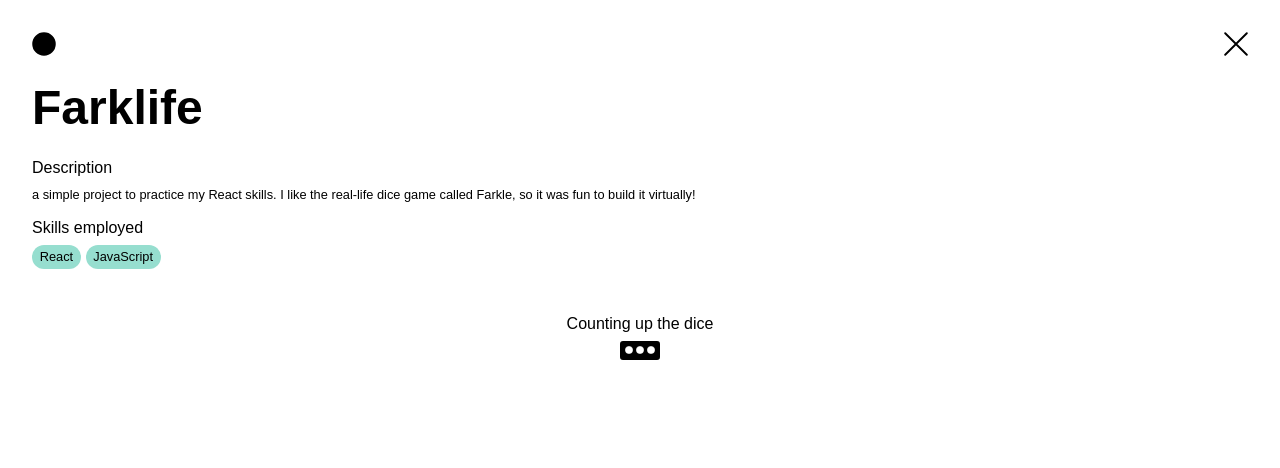
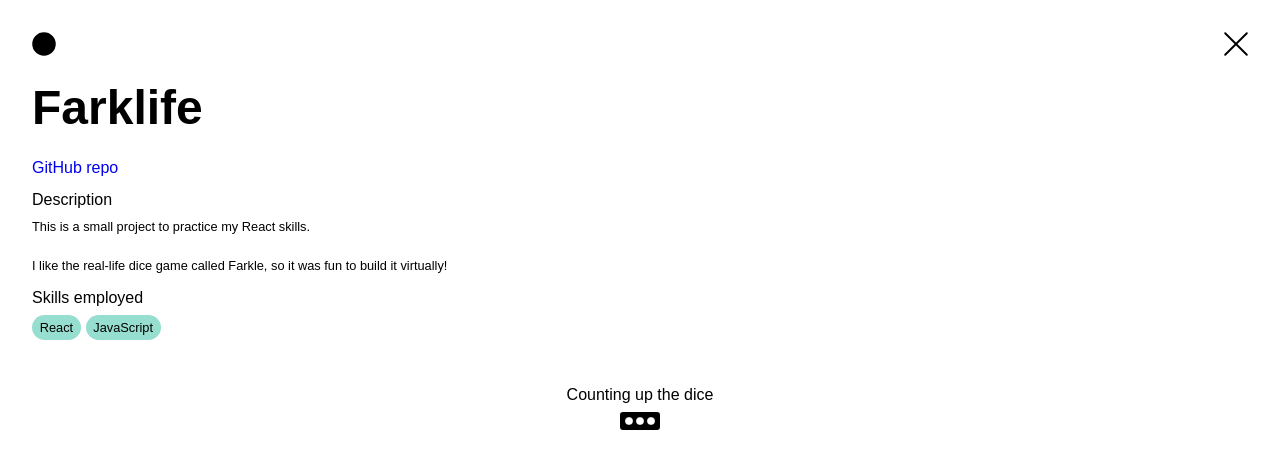
Before and after one commit to djpo/poppe-club, a SvelteKit app: page /projects/farklife in a window 1280 px wide. Shown: the top 468 px of the page. Built offline with nearby package versions, Linux system fonts and the light colour scheme.

Commit message:
render text line breaks

```diff
--- a/src/routes/content.ts
+++ b/src/routes/content.ts
@@ -2,7 +2,7 @@ export type BubbleList = string[];
 
 export type ContentChunk = {
   label: string;
-  type: "text" | "bubbleList";
+  type: "text" | "bubbleList" | "githubLink";
   content: string | BubbleList;
 };
 
--- a/src/routes/projects-content.ts
+++ b/src/routes/projects-content.ts
@@ -24,9 +24,20 @@ export const projects: Project[] = [
     ],
     contentChunks: [
       {
+        label: "GitHub link",
+        type: "githubLink",
+        content: "https://github.com/djpo/fluesterpost",
+      },
+      {
         label: "Description",
         type: "text",
-        content: `(more description coming soon) got to engage my passion for human languages. look at this design! look at these funny examples!`,
+        content: `
+          (more description coming soon)
+          <br /><br />
+          got to engage my passion for human languages.
+          <br /><br />
+          look at this design! look at these funny examples!
+        `,
       },
       {
         label: "Skills employed",
@@ -57,11 +68,17 @@ export const projects: Project[] = [
       {
         label: "Tasks",
         type: "text",
-        content: `– Create, improve, and bugfix mature consumer apps using React Native and React
+        content: `
+          – Create, improve, and bugfix mature consumer apps using React Native and React
+          <br />
           – Lead rapid implementation of new features and user experiences
+          <br />
           – Contribute to the growth and stability of core mobile and web apps in multiple markets (first versions in Italy and France)
+          <br />
           – Collaborate with other internal departments and multiple stakeholders
-        – Take responsibility for maintenance of company-wide technical tools`,
+          <br />
+          – Take responsibility for maintenance of company-wide technical tools
+        `,
       },
       {
         label: "Description",
@@ -101,11 +118,13 @@ export const projects: Project[] = [
       {
         label: "Description",
         type: "text",
-        content: `At Neofonie, I built this frontend app from scratch, to help sell an AI text analysis tool to potential clients. The internal brand Ontolux offers an API that analyzes any length of text (in German or English), with several different functions, including keyword categorization, general postive/negative sentiment, and disambiguation of key terms.
-
+        content: `
+          At Neofonie, I built this frontend app from scratch, to help sell an AI text analysis tool to potential clients. The internal brand Ontolux offers an API that analyzes any length of text (in German or English), with several different functions, including keyword categorization, general postive/negative sentiment, and disambiguation of key terms.
+          <br /><br />
           While building this app, I refreshed my knowledge of modern Angular. I made extensive use of API integration. And I helped to refine conceptual designs into a highly functional demo, that fit into the existing style of other Ontolux experiences.
-
-        Tech used: Angular 16.`,
+          <br /><br />
+          Tech used: Angular 16.
+        `,
       },
       {
         label: "Skills employed",
@@ -131,9 +150,11 @@ export const projects: Project[] = [
       {
         label: "mycare.de",
         type: "text",
-        content: `mycare.de is a long-standing health product marketplace. As one of my main clients at Neofonie, I assisted in many improvements of their full-featured webapp. I fixed bugs, improved loading speed, and helped launch new marketing campaigns. In light of the codebase being somewhat messy and out-of-date, I also helped to refactor and prune the code when possible.
-
-        Tech used: Vue.js`,
+        content: `
+          mycare.de is a long-standing health product marketplace. As one of my main clients at Neofonie, I assisted in many improvements of their full-featured webapp. I fixed bugs, improved loading speed, and helped launch new marketing campaigns. In light of the codebase being somewhat messy and out-of-date, I also helped to refactor and prune the code when possible.
+          <br /><br />
+          Tech used: Vue.js
+        `,
       },
       {
         label: "Skills employed",
@@ -143,11 +164,13 @@ export const projects: Project[] = [
       {
         label: "heyOBI",
         type: "text",
-        content: `Hardware seller OBI was another of my clients while at Neofonie. I helped the OBI developers to migrate to their new CMS leveraging GraphQL. In order to switch to the new CMS provider, my small team adapted their asset converter, so that it could be consumed by their various Backend-for-Frontend applications. Every possible variation of products, articles, suggestions, etc. needed special care.
-
+        content: `
+          Hardware seller OBI was another of my clients while at Neofonie. I helped the OBI developers to migrate to their new CMS leveraging GraphQL. In order to switch to the new CMS provider, my small team adapted their asset converter, so that it could be consumed by their various Backend-for-Frontend applications. Every possible variation of products, articles, suggestions, etc. needed special care.
+          <br /><br />
           This required carefully updating the TypeScript types throughout the conversion service. This very detailed process gave me hands-on experience with a robust and intricate backend application of TypeScript.
-
-        Once all tests showed precisely recreted experiences across all heyOBI user-facing apps, they new CMS service was adopted. Users noticed no difference, but the OBI content creators were able to use a newer system, with many new and improved metadata capabilities unlocked.`,
+          <br /><br />
+          Once all tests showed precisely recreted experiences across all heyOBI user-facing apps, they new CMS service was adopted. Users noticed no difference, but the OBI content creators were able to use a newer system, with many new and improved metadata capabilities unlocked.
+        `,
       },
       {
         label: "Skills employed",
@@ -167,10 +190,18 @@ export const projects: Project[] = [
     ],
     contentChunks: [
       {
+        label: "GitHub link",
+        type: "githubLink",
+        content: "https://github.com/djpo/farklife",
+      },
+      {
         label: "Description",
         type: "text",
-        content:
-          "a simple project to practice my React skills. I like the real-life dice game called Farkle, so it was fun to build it virtually!",
+        content: `
+          This is a small project to practice my React skills.
+          <br /><br />
+          I like the real-life dice game called Farkle, so it was fun to build it virtually!
+        `,
       },
       {
         label: "Skills employed",
@@ -214,27 +245,38 @@ export const projects: Project[] = [
     ],
     contentChunks: [
       {
+        label: "GitHub link",
+        type: "githubLink",
+        content: "https://github.com/djpo/poppe-club",
+      },
+      {
         label: "Description",
         type: "text",
-        content: `This site right here! It's my portfolio site, a place to share my projects and experiences.
-
+        content: `
+          This site right here! It's my portfolio site, a place to share my projects and experiences.
+          <br /><br />
           For now it's showcasing only software projects, but in the coming months, I plan to show off other kinds of projects (including original music, dj recordings, film score composition, theatre sound design, and improv comedy).
-
-        If you like what you see, let's talk! I'm looking for work!`,
+          <br /><br />
+          If you like what you see, let's talk! I'm looking for work!
+        `,
       },
       {
         label: "Challenges",
         type: "text",
-        content: `One challenge I faced was figuring out how to import images dynamically. I built the copy and image content to be updated in JS objects, rendered conditionally. And that means importing images without static URIs.
-
-        I accomplished this by using the enhanced:img SvelteKit syntax, which in turn leverages Vite's built-in asset handling. Which means that multiple image sizes are created on build, for a quicker, cleaner user experience.`,
+        content: `
+          One challenge I faced was figuring out how to import images dynamically. I built the copy and image content to be updated in JS objects, rendered conditionally. And that means importing images without static URIs.
+          <br /><br />
+          I accomplished this by using the enhanced:img SvelteKit syntax, which in turn leverages Vite's built-in asset handling. Which means that multiple image sizes are created on build, for a quicker, cleaner user experience.
+        `,
       },
       {
         label: "Design",
         type: "text",
-        content: `My friend Jana helped with the design of this site. We discussed my goals (mainly: getting a dev job), collected some inspirations, and looked at the personality of my existing projects.
-
-        Check out Jana's work at janagramlich.com`,
+        content: `
+          My friend Jana helped with the design of this site. We discussed my goals (mainly: getting a dev job), collected some inspirations, and looked at the personality of my existing projects.
+          <br /><br />
+          Check out Jana's work at janagramlich.com
+        `,
       },
       {
         label: "Skills employed",
--- a/src/routes/projects/[slug]/+page.svelte
+++ b/src/routes/projects/[slug]/+page.svelte
@@ -13,11 +13,15 @@
 
   {#each data.project.contentChunks as chunk (chunk)}
     <div class="main-chunk">
-      <h2>{chunk.label}</h2>
-      {#if chunk.type === "bubbleList"}
-        <BubbleList textList={chunk.content} />
+      {#if chunk.type === "githubLink"}
+        <h2><a href={String(chunk.content)} target="_blank">GitHub repo</a></h2>
       {:else}
-        <p>{chunk.content}</p>
+        <h2>{chunk.label}</h2>
+        {#if chunk.type === "bubbleList"}
+          <BubbleList textList={chunk.content} />
+        {:else}
+          <p>{@html chunk.content}</p>
+        {/if}
       {/if}
     </div>
   {/each}
```
Lines whose indentation alone changed are shown as unchanged.
